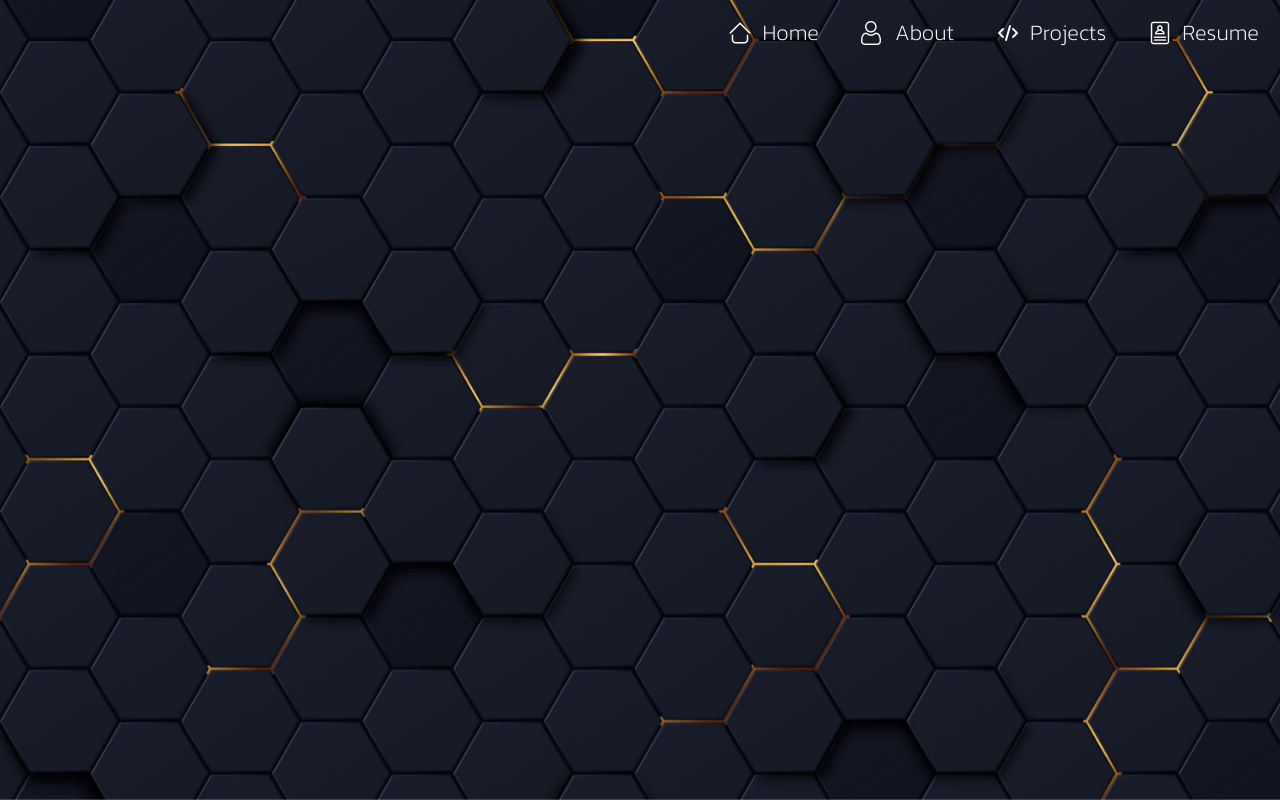
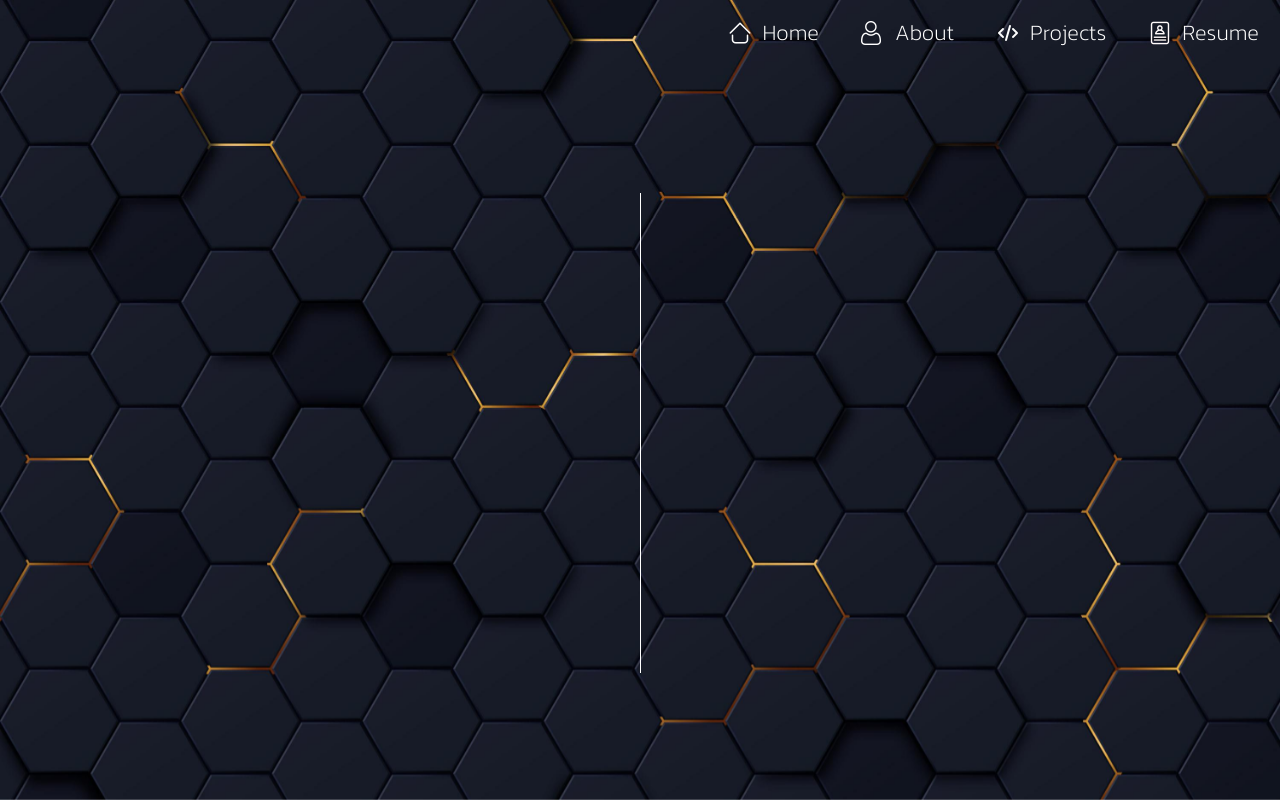
Before and after one commit to ealvara6/portfolio, a React (Vite) app: page / in a window 1280 px wide. Built offline with nearby package versions, Linux system fonts and the light colour scheme.

Commit message:
Add intro section to home component

```diff
--- a/src/components/App/App.tsx
+++ b/src/components/App/App.tsx
@@ -3,6 +3,7 @@ import GlobalStyles from '../../styles/GlobalStyles.styles';
 import StyledApp from './App.styles';
 import theme from '../../styles/Theme.styles';
 import Navbar from '../Navbar/Navbar';
+import Home from '../Home/Home';
 
 function App() {
   return (
@@ -10,6 +11,7 @@ function App() {
       <StyledApp>
         <GlobalStyles />
         <Navbar />
+        <Home />
       </StyledApp>
     </ThemeProvider>
   );
--- /dev/null
+++ b/src/components/Headers.tsx
@@ -0,0 +1,14 @@
+import { styled } from 'styled-components';
+
+const Header = styled.h1`
+  font-size: 24px;
+  font-weight: 500;
+`;
+
+export const SubHeader = styled.h2`
+  font-size: 16px;
+  font-weight: 200;
+  font-style: italic;
+`;
+
+export default Header;
--- /dev/null
+++ b/src/components/Home/Home.styles.tsx
@@ -0,0 +1,52 @@
+import { keyframes, styled } from 'styled-components';
+
+const lineOut = keyframes`
+  from {
+    height: 0px;
+  }
+
+  to {
+    height: 60vh;
+  }
+`;
+
+const StyledHome = styled.main`
+  display: flex;
+  align-self: center;
+  align-items: center;
+  justify-content: center;
+  width: 75vw;
+  flex-grow: 1;
+`;
+
+export const Wrapper = styled.div`
+  display: flex;
+  align-items: center;
+  justify-content: center;
+  white-space: nowrap;
+  overflow: hidden;
+  height: 150px;
+  width: 100%;
+  position: relative;
+`;
+
+export const StyledIntro = styled.div<{ $expand: boolean }>`
+  position: absolute;
+  transition: margin-left 1s linear;
+  margin-left: ${(props) => (props.$expand ? '0%' : '150%')};
+`;
+
+export const Gif = styled.img<{ $expand: boolean }>`
+  position: absolute;
+  transition: margin-right 1s linear;
+  margin-right: ${(props) => (props.$expand ? '0%' : '150%')};
+`;
+
+export const Line = styled.div`
+  width: 2px;
+  background-color: white;
+  animation: ${lineOut} 1s;
+  animation-fill-mode: forwards;
+`;
+
+export default StyledHome;
--- /dev/null
+++ b/src/components/Home/Home.tsx
@@ -0,0 +1,22 @@
+import { useState } from 'react';
+import StyledHome, {
+  Gif, Wrapper, Line,
+} from './Home.styles';
+import programmingIcon from '../../assets/working.png';
+import Intro from './Intro';
+
+export default function Home() {
+  const [expandContent, setExpandContent] = useState(false);
+
+  return (
+    <StyledHome>
+      <Wrapper>
+        <Intro expandContent={expandContent} />
+      </Wrapper>
+      <Line onAnimationEnd={() => setExpandContent(true)} />
+      <Wrapper>
+        <Gif $expand={expandContent} src={programmingIcon} />
+      </Wrapper>
+    </StyledHome>
+  );
+}
--- /dev/null
+++ b/src/components/Home/Intro.tsx
@@ -0,0 +1,11 @@
+import Headers, { SubHeader } from '../Headers';
+import { StyledIntro } from './Home.styles';
+
+export default function Intro({ expandContent }: { expandContent: boolean }) {
+  return (
+    <StyledIntro $expand={expandContent}>
+      <Headers>Eduardo Alvarado</Headers>
+      <SubHeader>Jr. Web Developer</SubHeader>
+    </StyledIntro>
+  );
+}
```
Also changed, not shown: src/assets/working.png (added).
